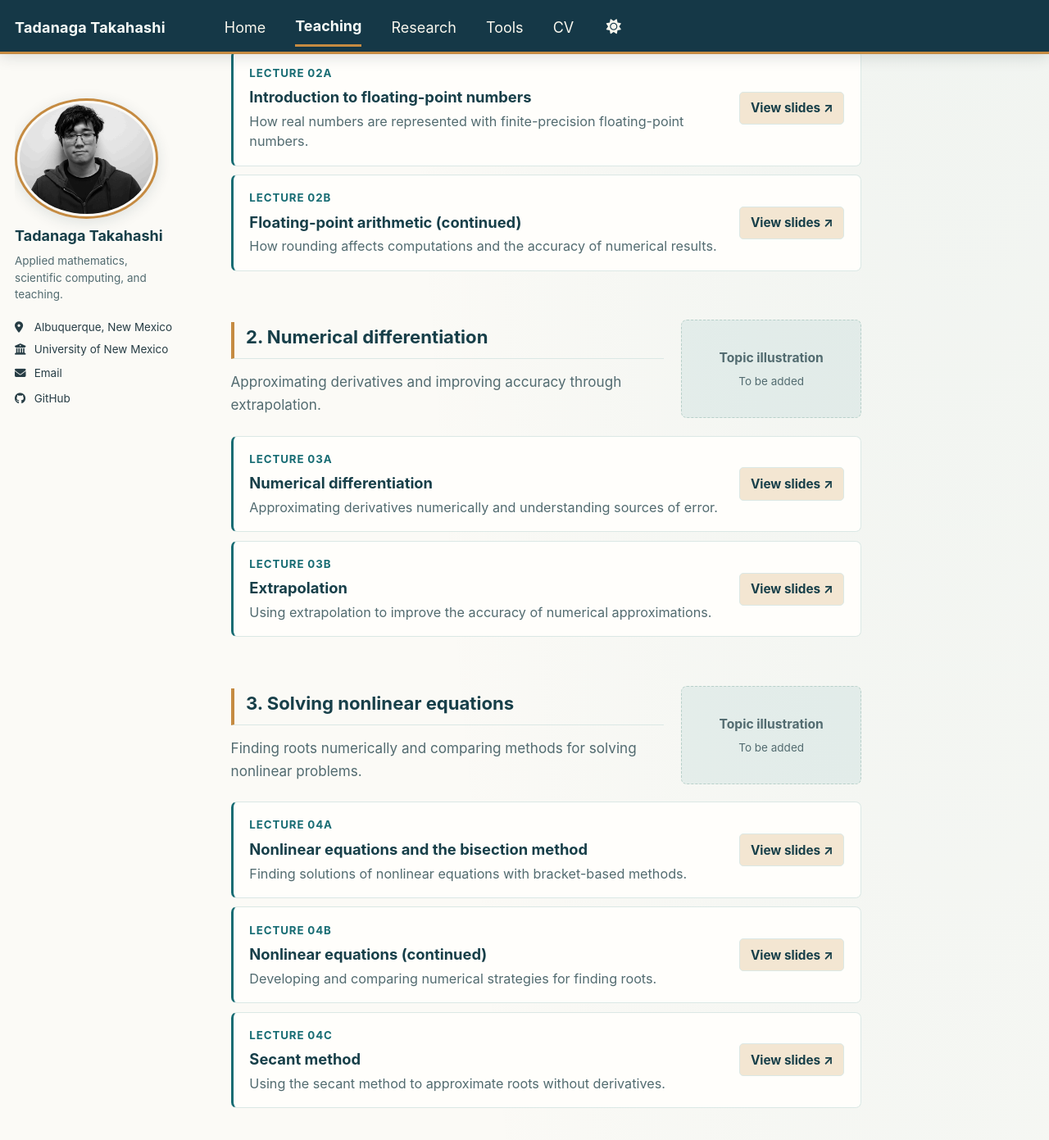
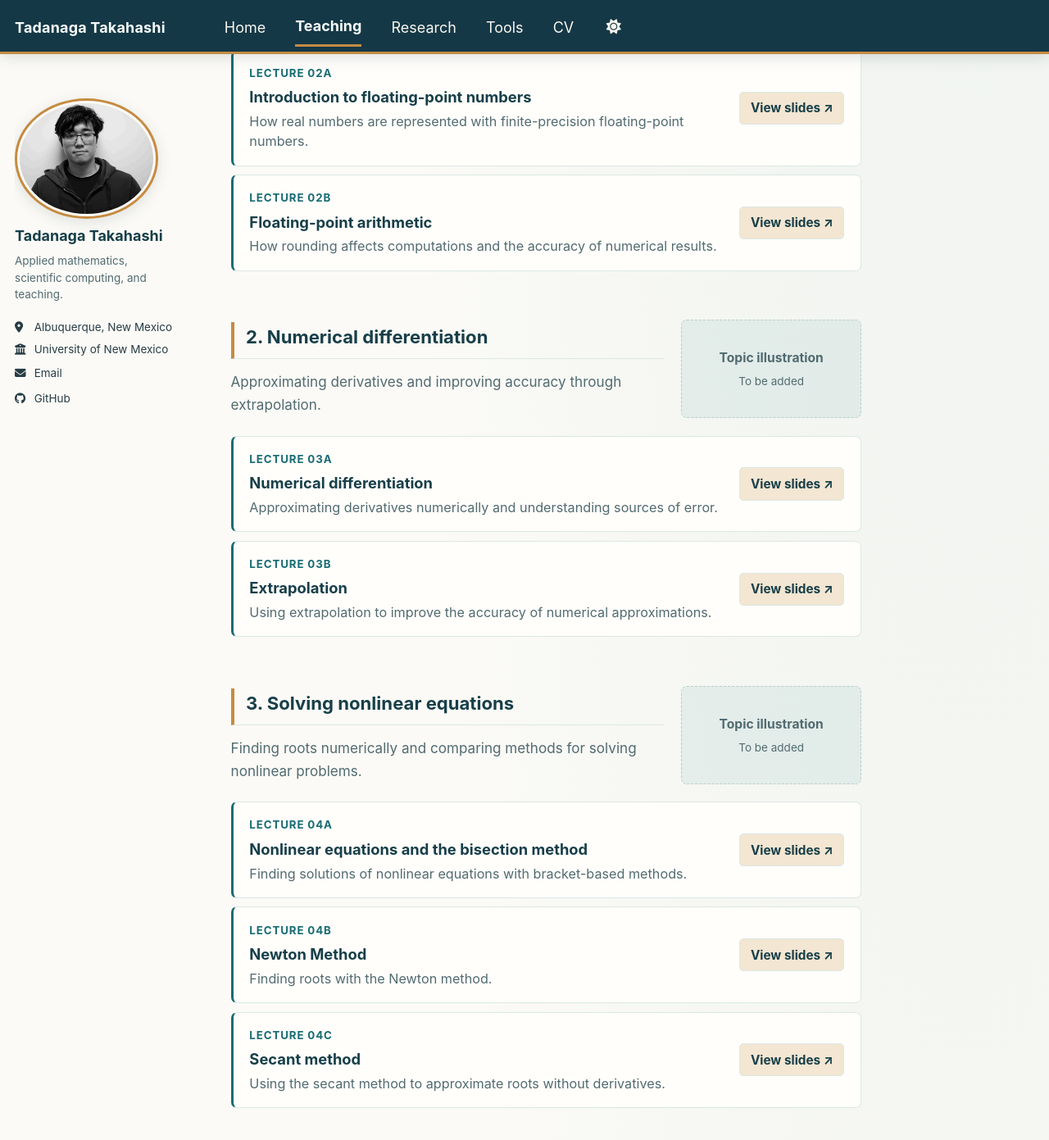
Before and after one commit to tadanaga/webpage, a Jekyll site: the page built from _pages/math-375.md, in a window 1280 px wide and 1400 px high, scrolled down 3727 px. Shown: the top 1391 px of the window at 82% size. Built offline with Jekyll 4.4.1, drawn with Linux system fonts in a browser that asks for light colours; a style sheet for code colours, icons or effects is not loaded.

Commit message:
Update math375.yml

```diff
--- a/_data/math375.yml
+++ b/_data/math375.yml
@@ -26,7 +26,7 @@ units:
         description: "How real numbers are represented with finite-precision floating-point numbers."
         pdf: "/files/Math375/lecture02a.pdf"
       - number: "02B"
-        title: "Floating-point arithmetic (continued)"
+        title: "Floating-point arithmetic"
         description: "How rounding affects computations and the accuracy of numerical results."
         pdf: "/files/Math375/lecture02b.pdf"
   - number: 2
@@ -52,8 +52,8 @@ units:
         description: "Finding solutions of nonlinear equations with bracket-based methods."
         pdf: "/files/Math375/lecture04a.pdf"
       - number: "04B"
-        title: "Nonlinear equations (continued)"
-        description: "Developing and comparing numerical strategies for finding roots."
+        title: "Newton Method"
+        description: "Finding roots with the Newton method."
         pdf: "/files/Math375/lecture04b.pdf"
       - number: "04C"
         title: "Secant method"
```
